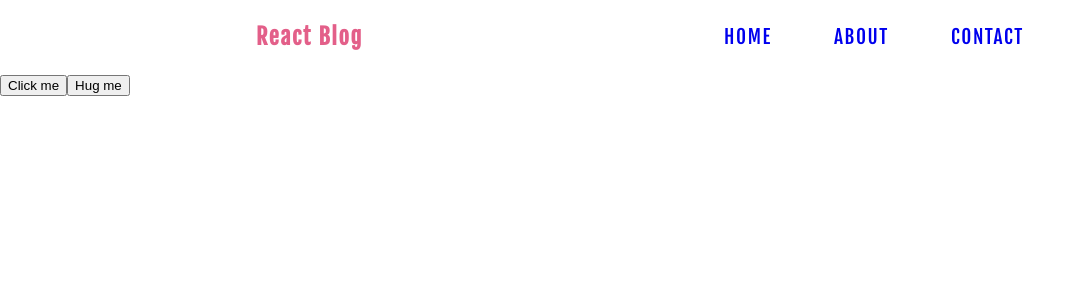
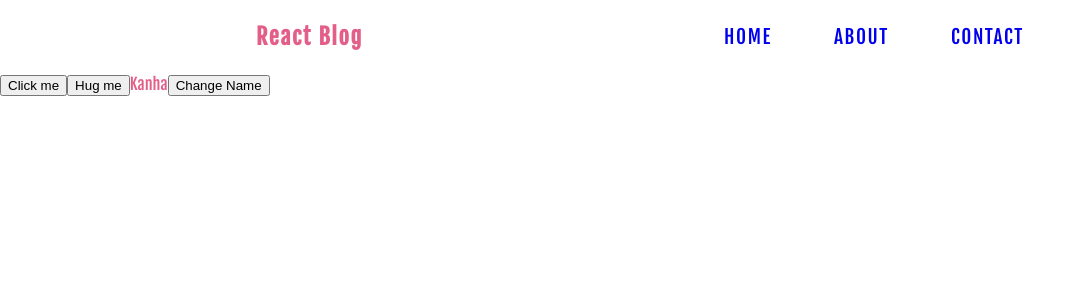
Before and after one commit to Kanharajput/ReactJs, a React (Create React App) app: page / in a window 1280 px wide. Shown: the top 300 px of the page, without its empty margins (0-1083 px from the left). Built offline with nearby package versions, Linux system fonts and the light colour scheme.

Commit message:
use state hook

```diff
--- a/src/Home.js
+++ b/src/Home.js
@@ -1,3 +1,5 @@
+import {useState} from 'react';
+
 function Home(){
     // handling the events
     const handleClick = () => {
@@ -8,10 +10,22 @@ function Home(){
         console.log(name + " Enough, I can't congratulate you anymore")
     }
 
+    // useState to change name when clicked
+    // default value of name is Kanha
+    const [name, setName] = useState('Kanha');
+
+    // useState function, name changed after click
+    const changeName = () => {
+        setName('Krishna');
+    }
+
     return (
         <div className="Home">
             <button onClick={handleClick}>Click me</button>
             <button onClick={(e) => handleClickAgain("kanha",e)}>Hug me</button>
+
+            {name}
+            <button onClick={changeName}>Change Name</button>
         </div>
     );
 }
```
Also changed, not shown: 1 other file (tests, documents, lock files or other folders).
